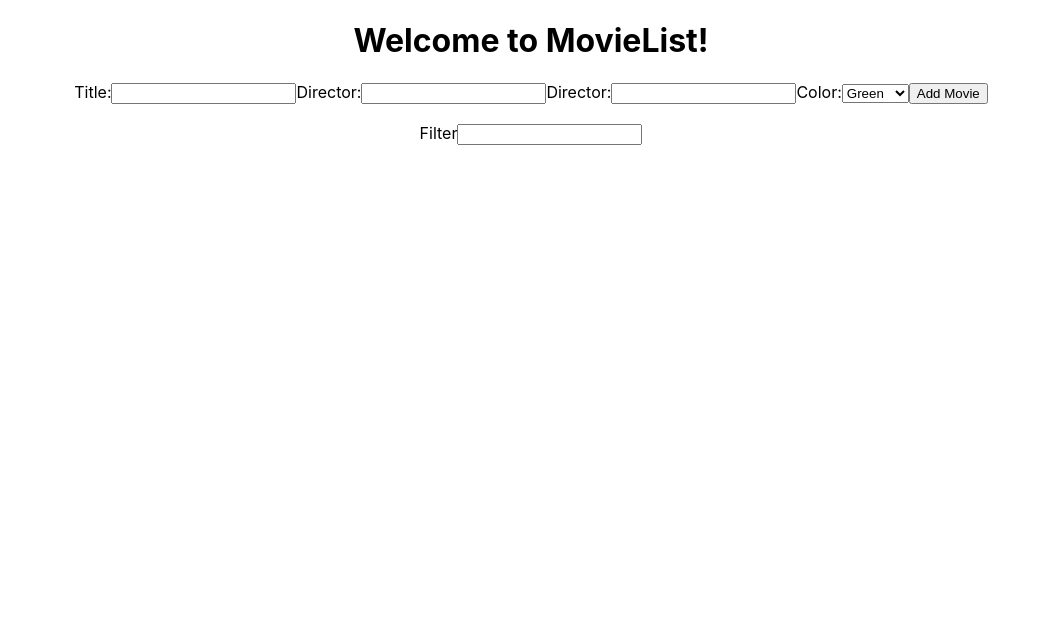
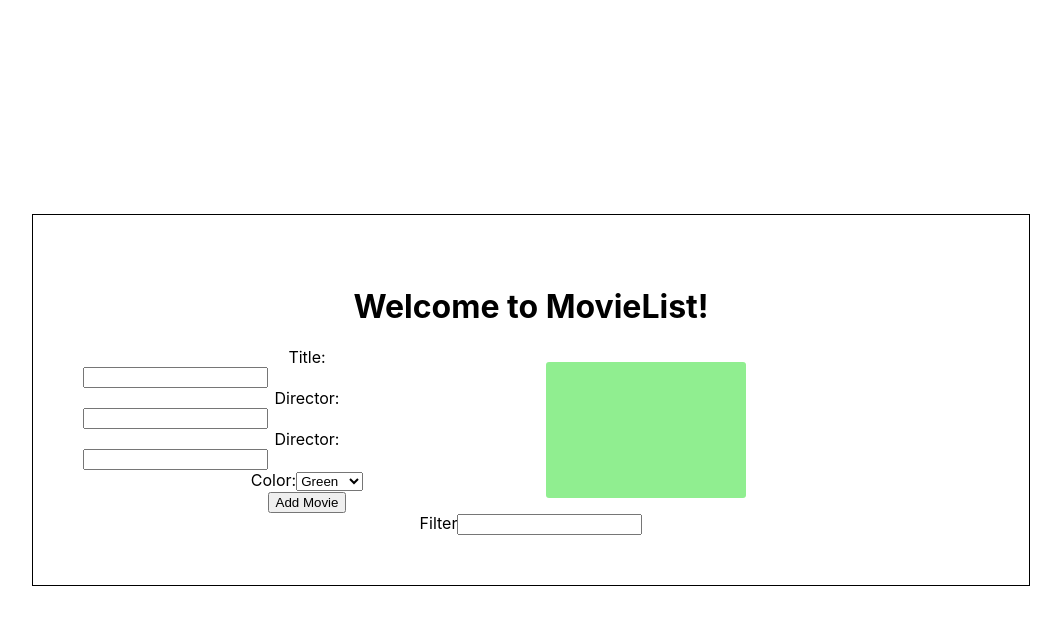
Before and after one commit to Kevin-Roney/react-movie-listFS, a React (Create React App) app: page / in a window 1280 px wide. Shown: the top 624 px of the page, without its empty margins (109-1170 px from the left). Built offline with nearby package versions, Linux system fonts and the light colour scheme.

Commit message:
finished general layout in App.css

```diff
--- a/src/App.css
+++ b/src/App.css
@@ -1,38 +1,38 @@
+body, html, #root {
+  display: flex;
+  justify-content: center;
+  align-items: center;
+  width: 100%;
+  height: 100%;
+}
+
 .App {
   text-align: center;
+  width: 70%;
+  background-color: white;
+  border: solid 1px black;
+  padding: 50px
 }
 
-.App-logo {
-  height: 40vmin;
-  pointer-events: none;
+.upper-section {
+  display: grid;
+  grid-template-columns: 1fr 1fr;
+  grid-template-rows: 1fr;
 }
 
-@media (prefers-reduced-motion: no-preference) {
-  .App-logo {
-    animation: App-logo-spin infinite 20s linear;
-  }
+.movie-form label, .movie-form input {
+  display: block;
 }
 
-.App-header {
-  background-color: #282c34;
-  min-height: 100vh;
+.movie-list {
   display: flex;
-  flex-direction: column;
-  align-items: center;
-  justify-content: center;
-  font-size: calc(10px + 2vmin);
-  color: white;
+  flex-wrap: wrap;
 }
 
-.App-link {
-  color: #61dafb;
+.movie {
+  width: 120px;
+  color: #282c34;
+  padding: 40px;
+  border-radius: 3px;
+  margin: 15px;
 }
-
-@keyframes App-logo-spin {
-  from {
-    transform: rotate(0deg);
-  }
-  to {
-    transform: rotate(360deg);
-  }
-}
--- a/src/MovieList/MovieList.js
+++ b/src/MovieList/MovieList.js
@@ -3,7 +3,7 @@ import Movie from '../Movie/Movie';
 
 export default function MovieList({ allMovies, handleDeleteMovie }) {
   return (
-    <div>
+    <div className='movie-list'>
       {
         allMovies.map((movie, i) =>
           <Movie
```
